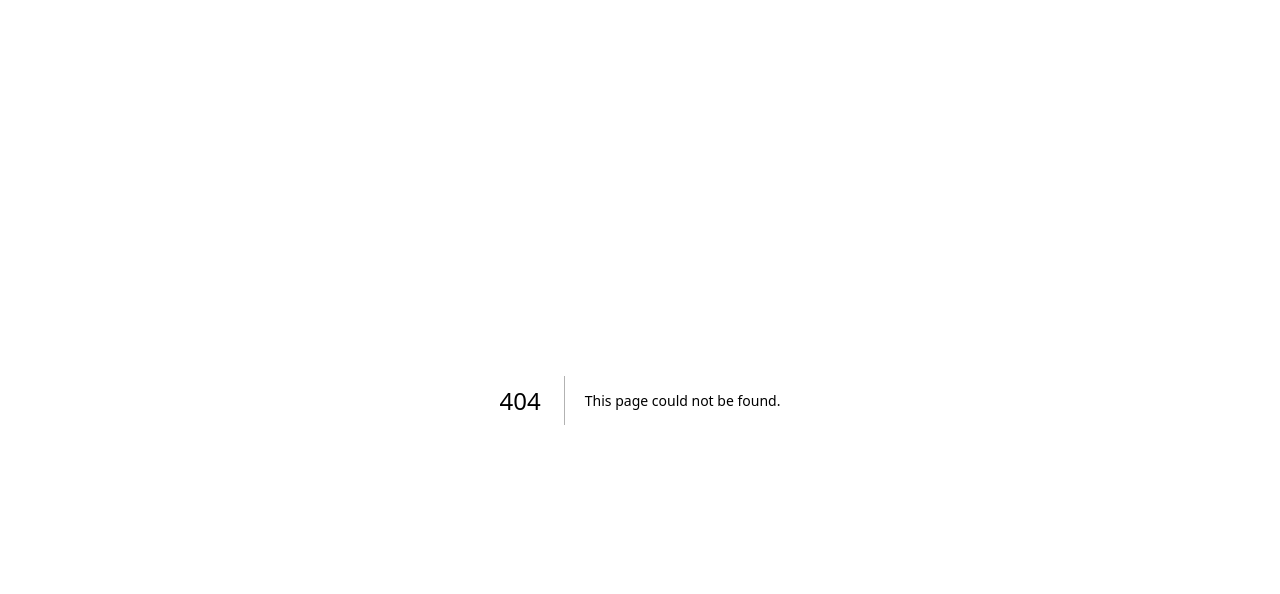
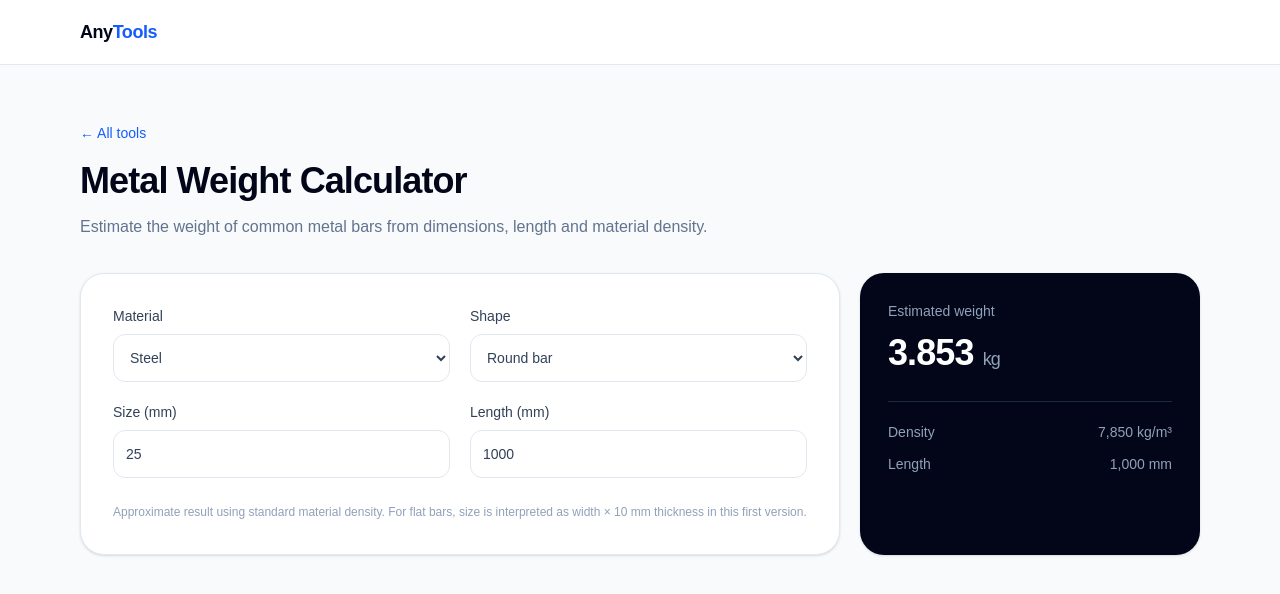
Before and after one commit to farukislamyt/any-tools, a Next.js app: page /tools/metal-weight in a window 1280 px wide. Before the commit this address had no page. Shown: the top 594 px of the page. Built offline with nearby package versions, Linux system fonts and the light colour scheme.

Commit message:
feat: add reusable metal weight calculator MVP

```diff
--- /dev/null
+++ b/app/tools/metal-weight/page.tsx
@@ -0,0 +1,37 @@
+"use client";
+
+import { useMemo, useState } from "react";
+import { ToolShell } from "@/components/tool-shell";
+
+const materials = { Steel: 7850, "Stainless Steel": 8000, Aluminum: 2700, Copper: 8960, Brass: 8500 };
+
+type Shape = "round" | "square" | "flat";
+
+export default function MetalWeightPage() {
+  const [material, setMaterial] = useState<keyof typeof materials>("Steel");
+  const [shape, setShape] = useState<Shape>("round");
+  const [dimension, setDimension] = useState("25");
+  const [length, setLength] = useState("1000");
+
+  const weight = useMemo(() => {
+    const d = Number(dimension), l = Number(length);
+    if (!d || !l || d < 0 || l < 0) return 0;
+    const area = shape === "round" ? Math.PI * (d / 2) ** 2 : shape === "square" ? d * d : d * 10;
+    return (area * l * materials[material]) / 1e9;
+  }, [dimension, length, material, shape]);
+
+  return <ToolShell title="Metal Weight Calculator" description="Estimate the weight of common metal bars from dimensions, length and material density.">
+    <div className="grid gap-5 lg:grid-cols-[1fr_340px]">
+      <section className="rounded-3xl border border-slate-200 bg-white p-6 shadow-sm sm:p-8">
+        <div className="grid gap-5 sm:grid-cols-2">
+          <label className="text-sm font-medium text-slate-700">Material<select value={material} onChange={e => setMaterial(e.target.value as keyof typeof materials)} className="mt-2 h-12 w-full rounded-xl border border-slate-200 bg-white px-3 outline-none focus:border-blue-500">{Object.keys(materials).map(m => <option key={m}>{m}</option>)}</select></label>
+          <label className="text-sm font-medium text-slate-700">Shape<select value={shape} onChange={e => setShape(e.target.value as Shape)} className="mt-2 h-12 w-full rounded-xl border border-slate-200 bg-white px-3 outline-none focus:border-blue-500"><option value="round">Round bar</option><option value="square">Square bar</option><option value="flat">Flat bar</option></select></label>
+          <label className="text-sm font-medium text-slate-700">Size (mm)<input inputMode="decimal" value={dimension} onChange={e => setDimension(e.target.value)} className="mt-2 h-12 w-full rounded-xl border border-slate-200 px-3 outline-none focus:border-blue-500" /></label>
+          <label className="text-sm font-medium text-slate-700">Length (mm)<input inputMode="decimal" value={length} onChange={e => setLength(e.target.value)} className="mt-2 h-12 w-full rounded-xl border border-slate-200 px-3 outline-none focus:border-blue-500" /></label>
+        </div>
+        <p className="mt-6 text-xs leading-5 text-slate-400">Approximate result using standard material density. For flat bars, size is interpreted as width × 10 mm thickness in this first version.</p>
+      </section>
+      <aside className="rounded-3xl bg-slate-950 p-7 text-white shadow-sm"><p className="text-sm text-slate-400">Estimated weight</p><div className="mt-3 text-4xl font-bold tracking-tight">{weight.toFixed(3)} <span className="text-lg font-medium text-slate-400">kg</span></div><div className="mt-7 border-t border-slate-800 pt-5 text-sm text-slate-400"><div className="flex justify-between"><span>Density</span><span>{materials[material].toLocaleString()} kg/m³</span></div><div className="mt-3 flex justify-between"><span>Length</span><span>{Number(length || 0).toLocaleString()} mm</span></div></div></aside>
+    </div>
+  </ToolShell>;
+}
```
